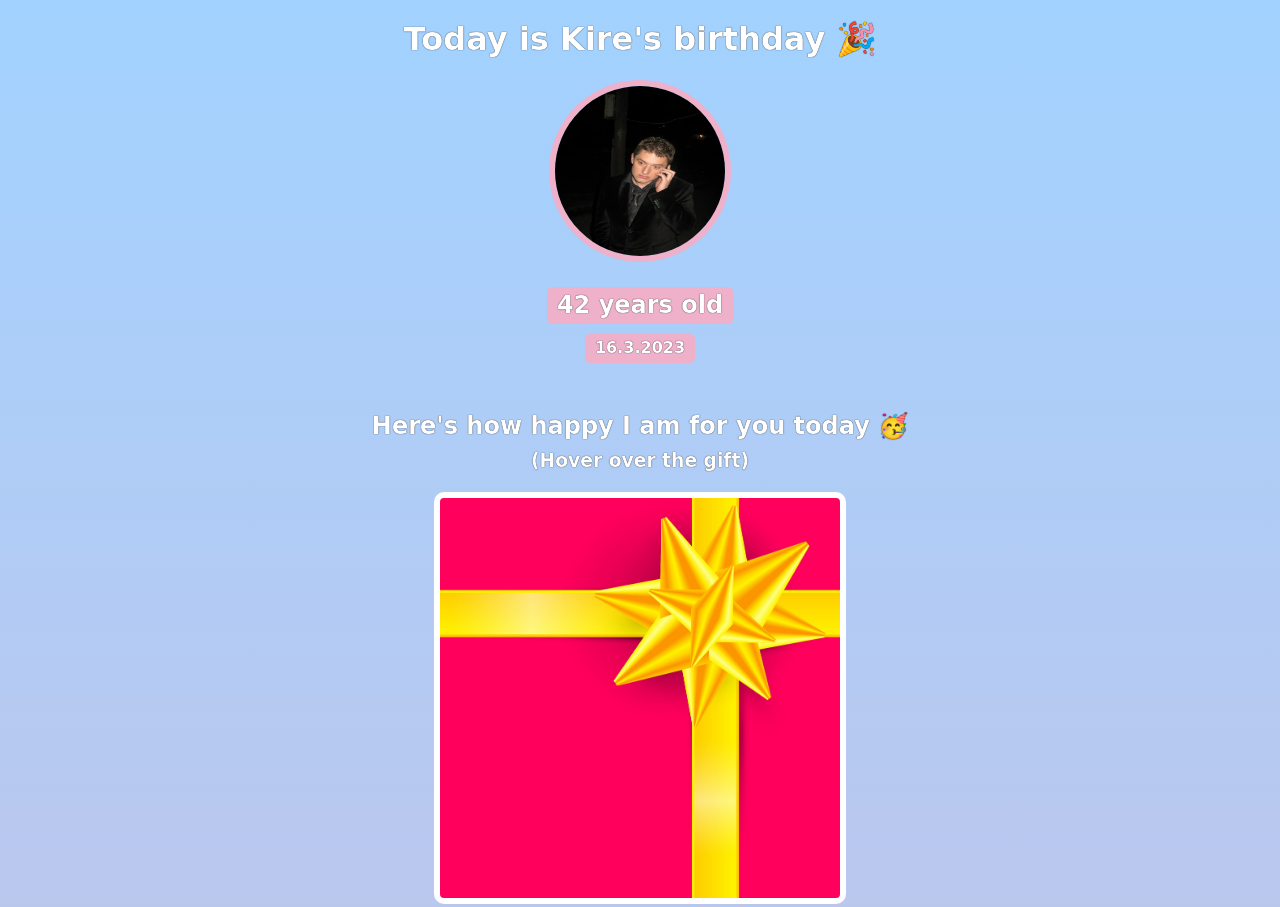
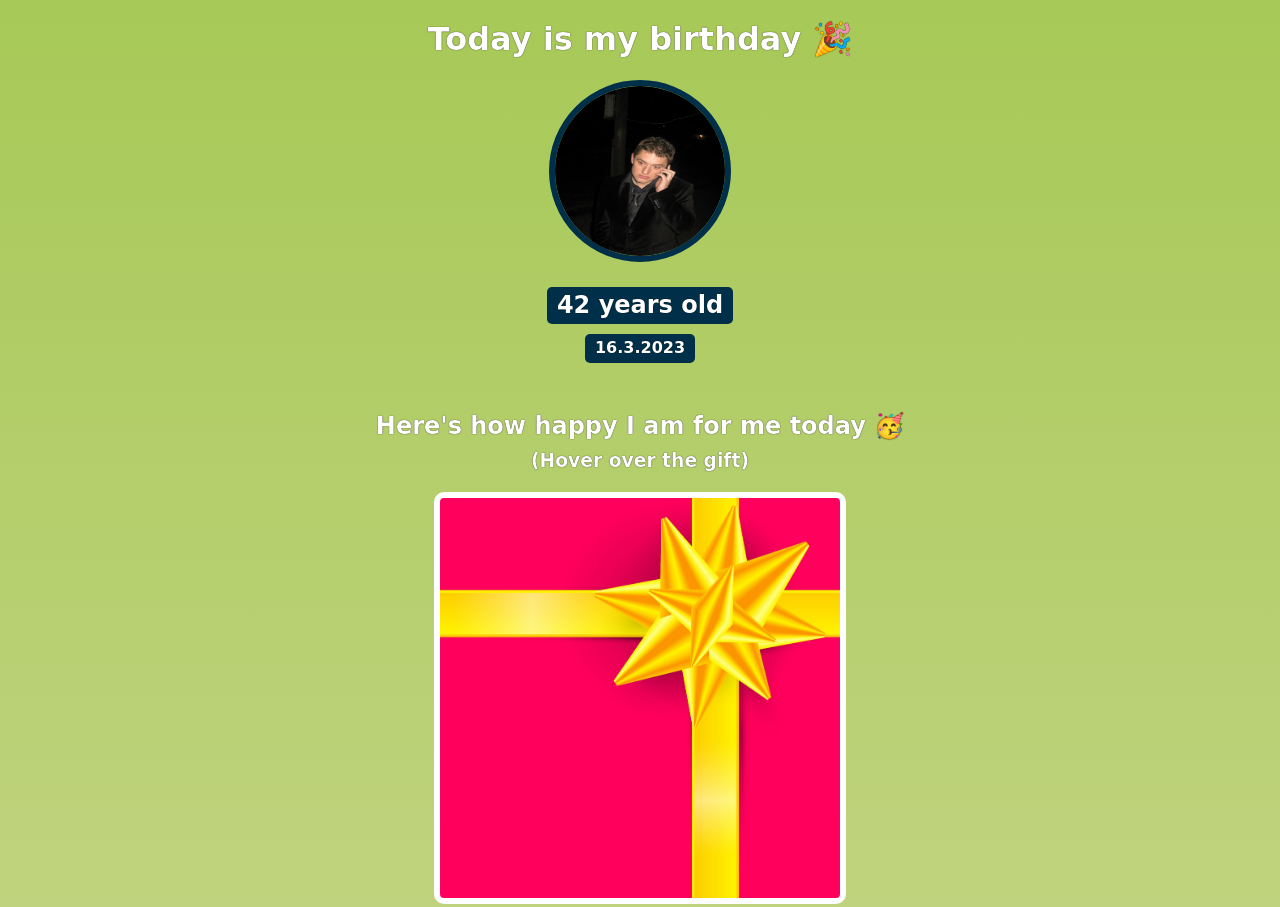
Before and after one commit to KirilTasev/rodendenska-cestitka, a website built with Vite: page index.html in a window 1280 px wide. Shown: the top 907 px of the page. Built offline with nearby package versions, Linux system fonts and the light colour scheme; a web font is replaced by a local one.

Commit message:
commit to main

```diff
--- a/index.html
+++ b/index.html
@@ -7,14 +7,14 @@
     </head>
     <body>
         <div id="header">
-            <h1>Today is Kire's birthday 🎉</h1>
+            <h1>Today is my birthday 🎉</h1>
             <img id="bff-img" src="images/stara.jpg">
             <h2 id="bday-age">42 years old</h2>
             <h4 id="bday-date">16.3.2023</h4>
         </div>
 
         <div class="gift-section">
-            <h2 class="gift-title">Here's how happy I am for you today 🥳</h2>
+            <h2 class="gift-title">Here's how happy I am for me today 🥳</h2>
             <h3 class="gift-hint">(Hover over the gift)</h3>
             <div class="gift-img" id="gift-img-happy"></div>
         </div>
--- a/styles.css
+++ b/styles.css
@@ -1,7 +1,7 @@
 body {
     text-align: center;
     font-family: 'Happy Monkey', cursive;
-    background: linear-gradient(#a2d2ff, #EFB0C9);
+    background: linear-gradient(#a7c957, #f2e8cf);
     color: #ffffff;
 }
 
@@ -12,13 +12,13 @@ h1, h2, h3, h4, p {
 #bff-img {
     width: 170px;
     border-radius: 50%;
-    border: 6px solid #EFB0C9;
+    border: 6px solid #003049;
     margin-bottom: 20px;
     height: 170px;
 }
 
 #bday-age {
-    background: #EFB0C9;
+    background: #003049;
     padding: 5px 10px;
     border-radius: 5px;
     margin: 5px 0 10px 0;
@@ -26,7 +26,7 @@ h1, h2, h3, h4, p {
 
 #bday-date {
     margin: 0;
-    background: #EFB0C9;
+    background: #003049;
     padding: 5px 10px;
     border-radius: 5px;
 }
@@ -57,7 +57,7 @@ h1, h2, h3, h4, p {
     margin: 20px auto;
     max-width: 400px;
     height: 400px;
-    border: 6px solid white;
+    border: 6px solid rgb(255, 255, 255);
     border-radius: 10px;
     background-image: url("images/gift-cover.jpg");
     background-size: cover;
```
